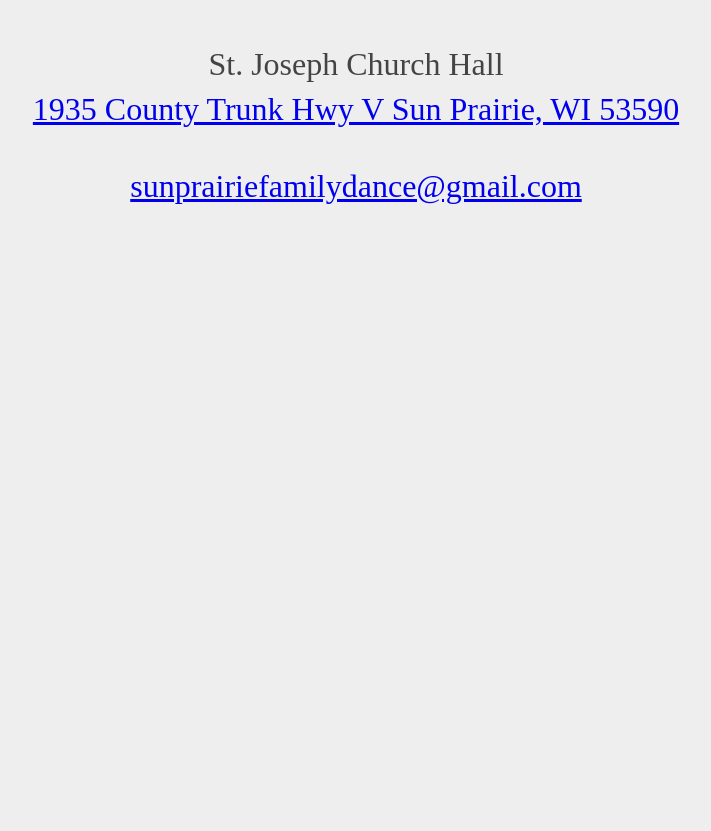
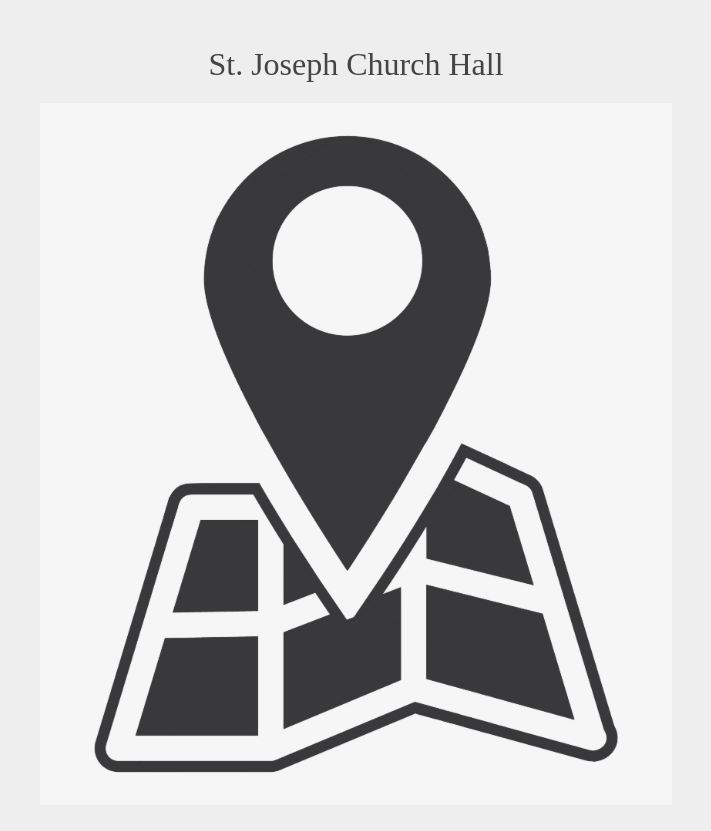
Before and after one commit to spfamilydance/spfamilydance.github.io, a plain HTML site: page index.html in a window 1280 px wide. Shown: the part 845-1676 px from the top of the page, without its empty margins (284-995 px from the left). Before the commit the page ends 1061 px from the top, so only its background shows below. Drawn offline with Linux system fonts and the light colour scheme.

Commit message:
added map icon

```diff
--- a/index.html
+++ b/index.html
@@ -19,7 +19,9 @@
   <p>St. Joseph Church Hall
     <br>
     <a href="https://www.google.com/maps/dir//1935%20County%20Trunk%20Hwy%20V,%20Sun%20Prairie,%20WI%2053590"
-      target="_blank">1935 County Trunk Hwy V Sun Prairie, WI 53590</a>
+      target="_blank">
+      <img src="/images/map-icon.png" alt="1935 County Trunk Hwy V Sun Prairie, WI 53590" width="10%">
+    </a>
   </p>
   <a href="mailto: sunprairiefamilydance@gmail.com">sunprairiefamilydance@gmail.com</a>
 </body>
```
